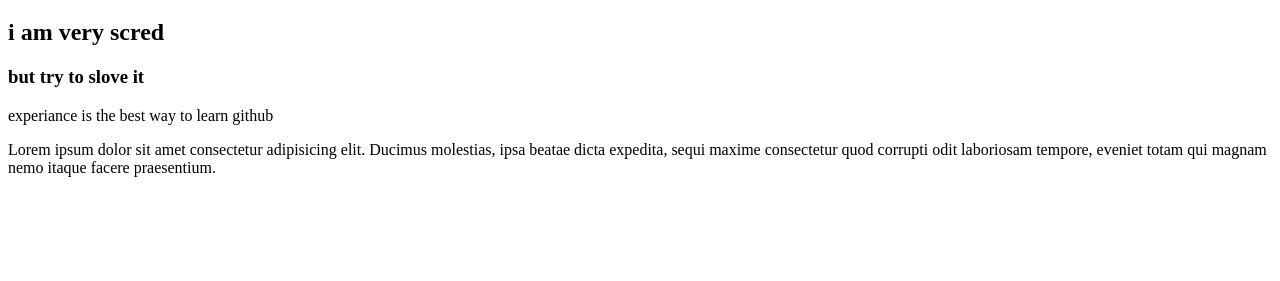
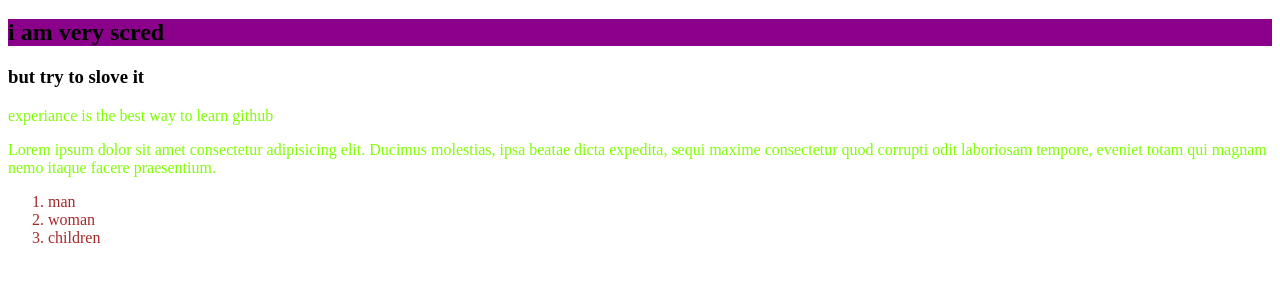
Before and after one commit to Ashadul1994/new-file-repo, a plain HTML site: page index.html in a window 1280 px wide. Shown: the part 61-342 px from the top of the page. Drawn offline with Linux system fonts and the light colour scheme.

Commit message:
new file

```diff
--- a/index.html
+++ b/index.html
@@ -12,5 +12,10 @@
     <h3>but try to slove it</h3>
     <p>experiance is the best way to learn github</p>
     <p>Lorem ipsum dolor sit amet consectetur adipisicing elit. Ducimus molestias, ipsa beatae dicta expedita, sequi maxime consectetur quod corrupti odit laboriosam tempore, eveniet totam qui magnam nemo itaque facere praesentium.</p>
+    <ol>
+        <li>man</li>
+        <li>woman</li>
+        <li>children</li>
+    </ol>
 </body>
 </html>
--- a/style.css
+++ b/style.css
@@ -0,0 +1,9 @@
+p{
+     color: chartreuse;
+}
+h2{
+     background-color: darkmagenta;
+}
+ol{
+     color: brown;
+}
```
